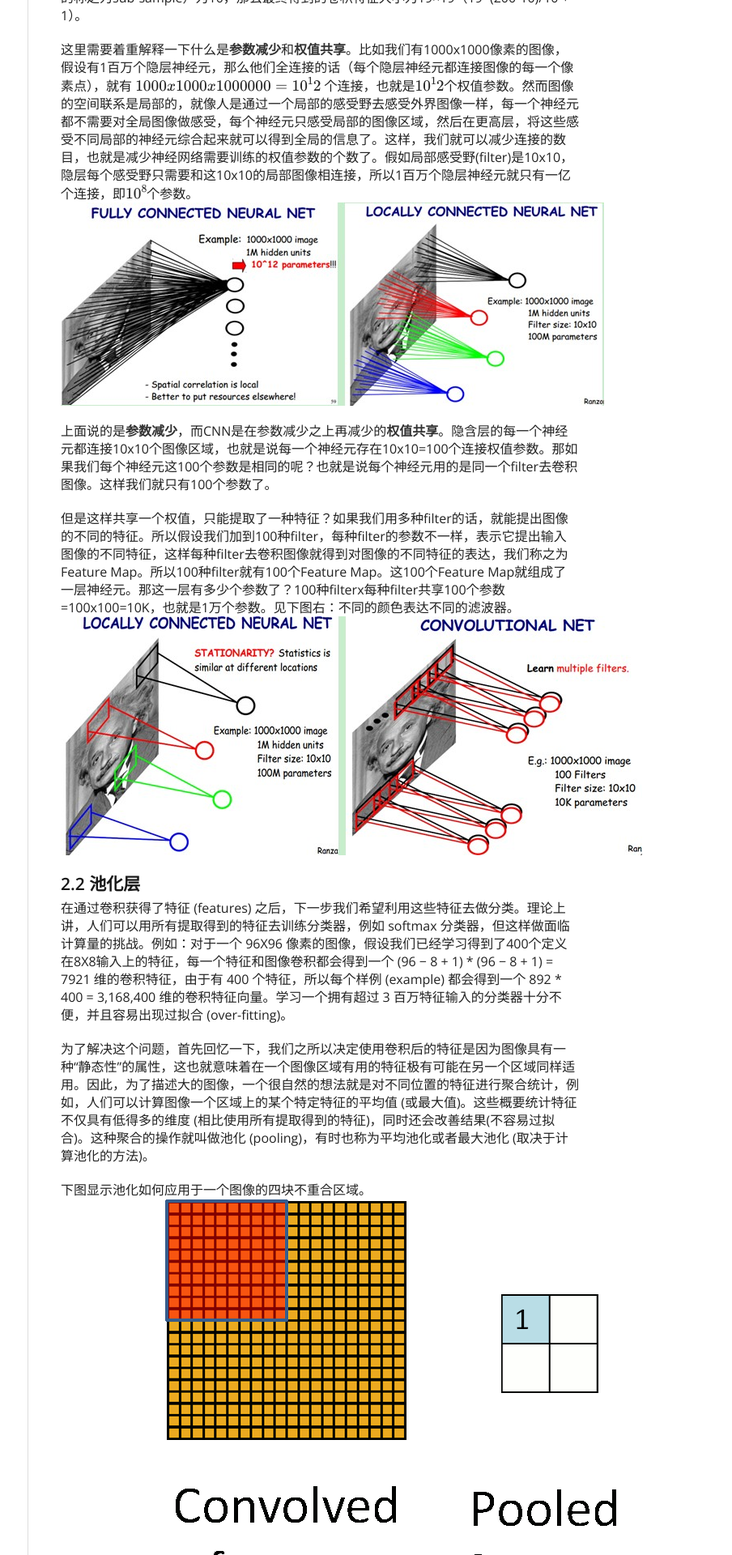
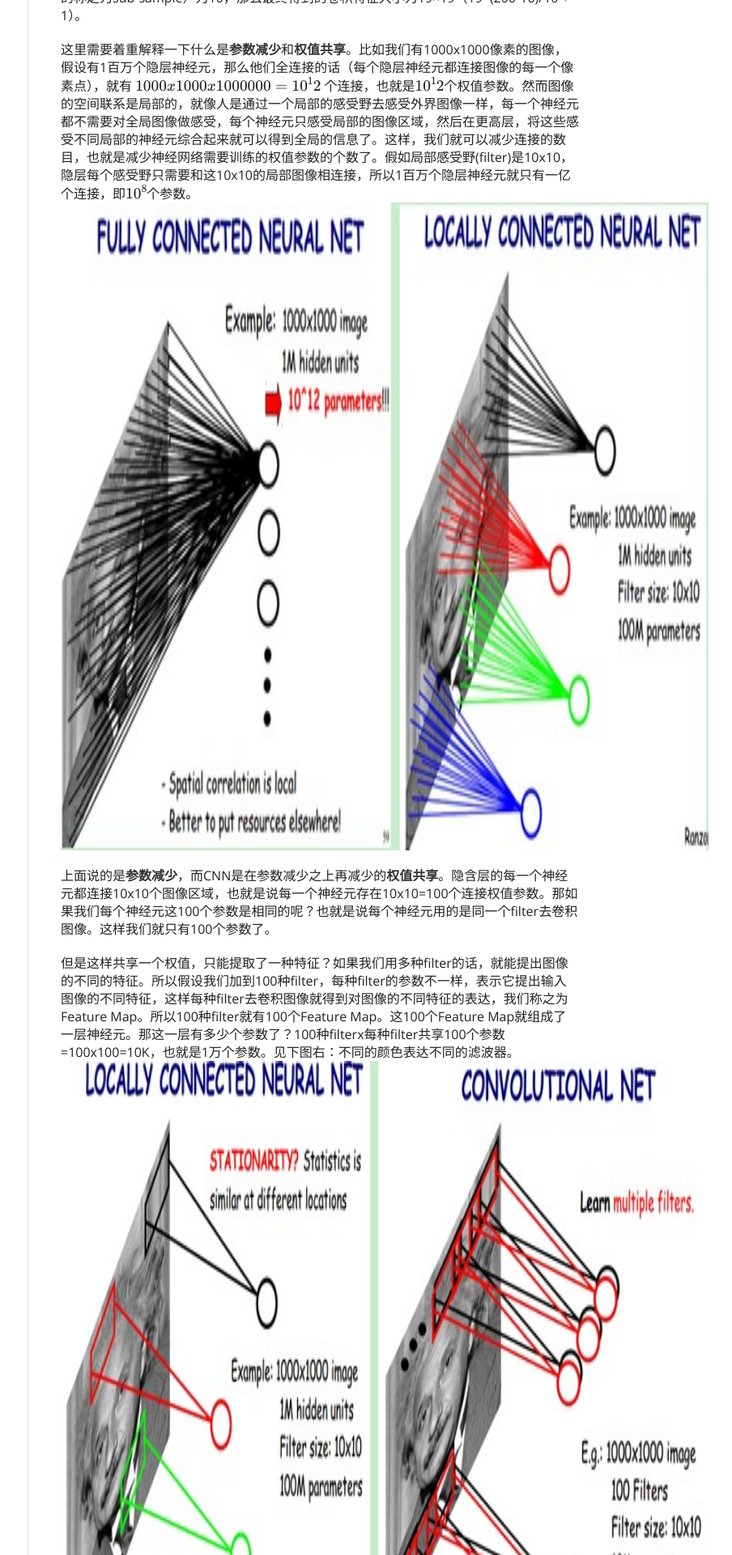
Before and after one commit to chrispher/chrispher.github.com, a Jekyll site: the page built from _posts/deeplearning/2014-9-13-Convolutional Neural Networks.md, in a window 1280 px wide. Shown: the part 1702-3622 px from the top of the page at 81% size, without its empty margins (376-1280 px from the left). Built offline with Jekyll 4.4.1, drawn with Linux system fonts in a browser that asks for light colours; nearby versions of some CDN libraries; formulas are drawn with MathJax 3; comment, search, counter and statistics services are not loaded.

Commit message:
modify blog CNN

```diff
--- a/_posts/deeplearning/2014-9-13-Convolutional Neural Networks.md
+++ b/_posts/deeplearning/2014-9-13-Convolutional Neural Networks.md
@@ -43,12 +43,12 @@ CNN ([Convolutional Neural Networks](http://en.wikipedia.org/wiki/Convolutional_
 **注意**：图示中的卷积操作，每次只移动一个像素，在某些大图像操作中，比如200×200像素的图像中，filter大小为10×10，我们也可以设定每次移动的步伐（有的称之为stride，有的称之为sub-sample）为10，那么最终得到的卷积特征大小为19×19（19=(200-10)/10 + 1）。
 
 这里需要着重解释一下什么是**参数减少**和**权值共享**。比如我们有1000x1000像素的图像，假设有1百万个隐层神经元，那么他们全连接的话（每个隐层神经元都连接图像的每一个像素点），就有 $$ 1000x1000x1000000 = 10^12$$ 个连接，也就是$$10^12$$个权值参数。然而图像的空间联系是局部的，就像人是通过一个局部的感受野去感受外界图像一样，每一个神经元都不需要对全局图像做感受，每个神经元只感受局部的图像区域，然后在更高层，将这些感受不同局部的神经元综合起来就可以得到全局的信息了。这样，我们就可以减少连接的数目，也就是减少神经网络需要训练的权值参数的个数了。假如局部感受野(filter)是10x10，隐层每个感受野只需要和这10x10的局部图像相连接，所以1百万个隐层神经元就只有一亿个连接，即$$10^8$$个参数。
-![](http://chrispher.github.com/images/deeplearning/cnn_w_share.jpg)
+<img src="http://chrispher.github.com/images/deeplearning/cnn_w_share.jpg" style="width:800px;height:800px;">
 
 上面说的是**参数减少**，而CNN是在参数减少之上再减少的**权值共享**。隐含层的每一个神经元都连接10x10个图像区域，也就是说每一个神经元存在10x10=100个连接权值参数。那如果我们每个神经元这100个参数是相同的呢？也就是说每个神经元用的是同一个filter去卷积图像。这样我们就只有100个参数了。
 
 但是这样共享一个权值，只能提取了一种特征？如果我们用多种filter的话，就能提出图像的不同的特征。所以假设我们加到100种filter，每种filter的参数不一样，表示它提出输入图像的不同特征，这样每种filter去卷积图像就得到对图像的不同特征的表达，我们称之为Feature Map。所以100种filter就有100个Feature Map。这100个Feature Map就组成了一层神经元。那这一层有多少个参数了？100种filterx每种filter共享100个参数=100x100=10K，也就是1万个参数。见下图右：不同的颜色表达不同的滤波器。
-![](http://chrispher.github.com/images/deeplearning/cnn_w_share2.jpg)
+<img src="http://chrispher.github.com/images/deeplearning/cnn_w_share2.jpg" style="width:800px;height:800px;">
 
 
 <a name="2.2 池化层"/>
@@ -59,10 +59,7 @@ CNN ([Convolutional Neural Networks](http://en.wikipedia.org/wiki/Convolutional_
 为了解决这个问题，首先回忆一下，我们之所以决定使用卷积后的特征是因为图像具有一种“静态性”的属性，这也就意味着在一个图像区域有用的特征极有可能在另一个区域同样适用。因此，为了描述大的图像，一个很自然的想法就是对不同位置的特征进行聚合统计，例如，人们可以计算图像一个区域上的某个特定特征的平均值 (或最大值)。这些概要统计特征不仅具有低得多的维度 (相比使用所有提取得到的特征)，同时还会改善结果(不容易过拟合)。这种聚合的操作就叫做池化 (pooling)，有时也称为平均池化或者最大池化 (取决于计算池化的方法)。
 
 下图显示池化如何应用于一个图像的四块不重合区域。
-![](http://chrispher.github.com/images/deeplearning/cnn_Pooling_schematic.gif)
-
-
-<img src="http://chrispher.github.com/images/deeplearning/cnn_Pooling_schematic.gif" style="width:200px;height:200px;">
+<img src="http://chrispher.github.com/images/deeplearning/cnn_Pooling_schematic.gif" style="width:800px;height:800px;">
 
 如果人们选择图像中的连续范围作为池化区域，并且只是池化相同(重复)的隐藏单元产生的特征，那么，这些池化单元就具有平移不变性 (translation invariant)。这就意味着即使图像经历了一个小的平移之后，依然会产生相同的 (池化的) 特征。在很多任务中 (例如物体检测、声音识别)，我们都更希望得到具有平移不变性的特征，因为即使图像经过了平移，样例(图像)的标记仍然保持不变。例如，如果你处理一个MNIST数据集的数字，把它向左侧或右侧平移，那么不论最终的位置在哪里，你都会期望你的分类器仍然能够精确地将其分类为相同的数字[$$^1$$](http://deeplearning.stanford.edu/wiki/index.php/Pooling)。
 
@@ -71,12 +68,10 @@ CNN ([Convolutional Neural Networks](http://en.wikipedia.org/wiki/Convolutional_
 ###3.稀疏连接与LeNet5说明
 根据上面的说明，我们基本上知道了卷积神经网络中各个操作的基本含义：即卷积层做的什么操作，池化层做的什么操作。但是，这些层是如何连接在一起的呢？下图是LeNet5用于手写字母识别的结构图：
 
-<img src="http://chrispher.github.com/images/deeplearning/cnn_lenet5.png" style="width:200px;height:200px;">
-
-![](http://chrispher.github.com/images/deeplearning/cnn_lenet5.png)
+<img src="http://chrispher.github.com/images/deeplearning/cnn_lenet5.png" style="width:800px;height:800px;">
 
 LeNet-5[$$^4$$](http://enpub.fulton.asu.edu/cseml/summer08/papers/cnn-pieee.pdf)共有7层(不包含输入层)，这里输入图像大小是32×32，经过大小为6个5×5的filter卷积操作后，得到C1层(complex cells)，C1层就有6个feature maps（等于filter数）,每个feature map的大小是28×28(stride=1, 28 = (32-5)/1 + 1 )，这一层有多少参数？每个filter5×5=25个参数，一共6层（每层feature map还有一个偏置项，在后面的推导公式中会具体提到），那么C1层一共 6×5×5+6 = 156个参数，一共156*(28*28)=122,304个连接。之后跟着S2层是一个下采样层(池化层、simple cells)，pooling大小是2×2，这里的feature maps数目不变，14 = 28 / 2 ，feature maps的每个单元与C1中相对应特征图的2×2邻域相连接。S2层每个单元的4个输入相加，乘以一个可训练参数，再加上一个可训练偏置。结果通过sigmoid函数（或其他函数）计算。可训练系数和偏置控制着sigmoid函数的非线性程度。如果系数比较小，那么运算近似于线性运算，亚采样相当于模糊图像。如果系数比较大，根据偏置的大小亚采样可以被看成是有噪声的“或”运算或者有噪声的“与”运算。每个单元的2*2感受野并不重叠，因此S2中每个特征图的大小是C1中特征图大小的1/4（行和列各1/2）。S2层有12个可训练参数（6个权值和6个偏置项）和5880个连接。
-![](http://chrispher.github.com/images/deeplearning/cnn_s2.jpg)
+<img src="http://chrispher.github.com/images/deeplearning/cnn_s2.jpg" style="width:800px;height:800px;">
 
 上图说明：第一阶段是输入的图像，后面的阶段就是卷积特征map，然后加一个偏置$$b_x$$，得到卷积层$$C_x$$。子采样过程包括：每邻域四个像素求和变为一个像素，然后通过标量$$W_{x+1}$$加权，再增加偏置$$b_{x+1}$$，然后通过一个sigmoid激活函数，产生一个大概缩小四倍的特征映射图$$S_{x+1}$$。
 所以从一个平面到下一个平面的映射可以看作是作卷积运算，S-层可看作是模糊滤波器，起到二次特征提取的作用。隐层与隐层之间空间分辨率递减，而每层所含的平面数递增，这样可用于检测更多的特征信息。
@@ -85,10 +80,11 @@ LeNet-5[$$^4$$](http://enpub.fulton.asu.edu/cseml/summer08/papers/cnn-pieee.pdf)
 C3层也是一个卷积层，它同样通过5x5的卷积核去卷积层S2，然后得到的特征map就只有10x10个神经元，但是它有16种不同的卷积核，所以就存在16个特征map了。这里需要注意的一点是：C3中的每个特征map是连接到S2中的所有6个或者几个特征map的，表示本层的特征map是上一层提取到的特征map的不同组合。这样做的目的是不完全的连接机制将连接的数量保持在合理的范围内。其次，也是最重要的，其破坏了网络的对称性。由于不同的特征图有不同的输入，所以迫使他们抽取不同的特征（希望是互补的）。
 
 举个例子而言，如下图所示，m层是由m-1层相邻的三个featured map组合而成，即由三个feature map 卷积组合（求和）得到，这称之为稀疏连接（Sparse Connectivity）。
-![](http://chrispher.github.com/images/deeplearning/cnn_sparse_1D_nn.png)
+<img src="http://chrispher.github.com/images/deeplearning/cnn_sparse_1D_nn.png" style="width:800px;height:800px;">
 
 而LeNet中的S2层到C3层的连接方式如下：
-![](http://chrispher.github.com/images/deeplearning/cnn_lenet5_c3.png)
+<img src="http://chrispher.github.com/images/deeplearning/cnn_lenet5_c3.png" style="width:800px;height:800px;">
+
 从上面看，一共有3×6 + 4×9 + 6 = 60个filter，一共有78×5×5+16 = 1516个参数，一共1516×10×10=151600个连接。 S4层是一个下采样层，由16个5*5大小的特征图构成。特征图中的每个单元与C3中相应特征图的2*2邻域相连接，跟C1和S2之间的连接一样。S4层有32个可训练参数（每个特征图1个因子和一个偏置）和2000个连接。 C5层是一个卷积层，有120个特征图。每个单元与S4层的全部16个单元的5*5邻域相连。由于S4层特征图的大小也为5*5（同滤波器一样），故C5特征图的大小为1*1，这构成了S4和C5之间的全连接。之所以仍将C5标示为卷积层而非全相联层，是因为如果LeNet-5的输入变大，而其他的保持不变，那么此时特征图的维数就会比1×1大。C5层有48120个可训练连接。
 F6层有84个单元（之所以选这个数字的原因来自于输出层的设计），与C5层全相连。有10164个可训练参数。如同经典神经网络，F6层计算输入向量和权重向量之间的点积，再加上一个偏置。然后将其传递给sigmoid函数产生单元i的一个状态。最后，输出层由欧式径向基函数（Euclidean Radial Basis Function）单元组成，每类一个单元，每个有84个输入。换句话说，每个输出RBF单元计算输入向量和参数向量之间的欧式距离。输入离参数向量越远，RBF输出的越大。一个RBF输出可以被理解为衡量输入模式和与RBF相关联类的一个模型的匹配程度的惩罚项。用概率术语来说，RBF输出可以被理解为F6层配置空间的高斯分布的负log-likelihood。给定一个输入模式，损失函数应能使得F6的配置与RBF参数向量（即模式的期望分类）足够接近。这些单元的参数是人工选取并保持固定的（至少初始时候如此）。这些参数向量的成分被设为-1或1。虽然这些参数可以以-1和1等概率的方式任选，或者构成一个纠错码，但是被设计成一个相应字符类的7*12大小（即84）的格式化图片。这种表示对识别单独的数字不是很有用，但是对识别可打印ASCII集中的字符串很有用[$$^6$$](http://blog.csdn.net/zouxy09/article/details/8781543)。
 
```
